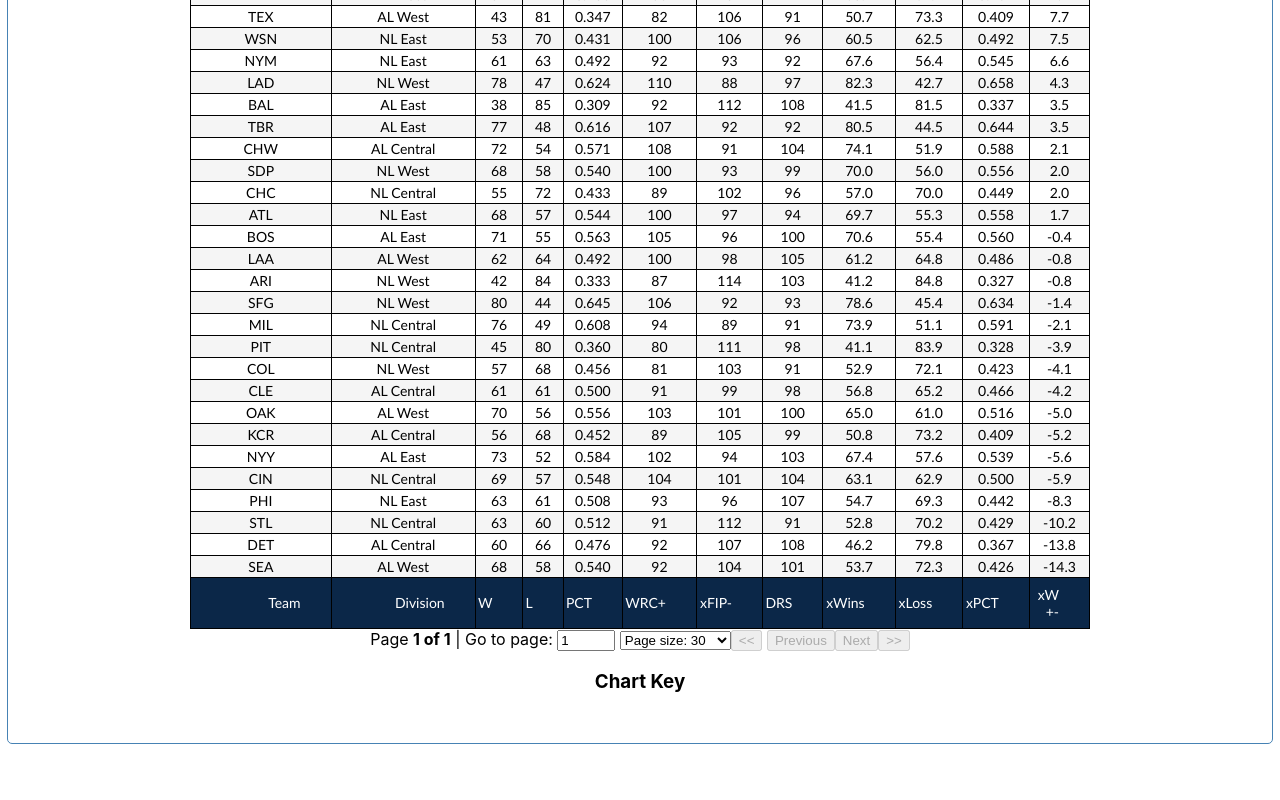
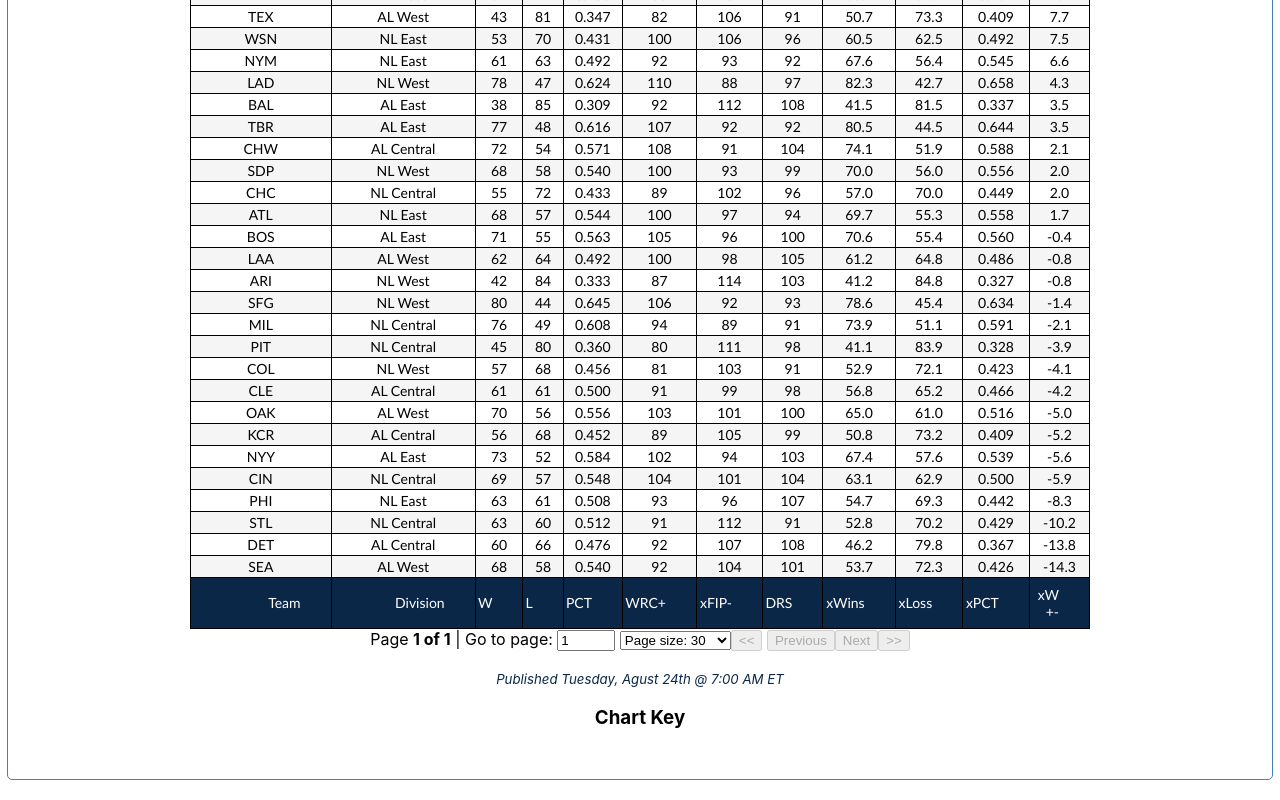
Before and after one commit to basewinner/basewinner-stat-tables, a React (Create React App) app: page /expected in a window 1280 px wide. Shown: the part 342-1142 px from the top of the page. Before the commit the page ends 1106 px from the top, so only its background shows below. Built offline with nearby package versions, Linux system fonts and the light colour scheme.

Commit message:
added published date to Xstandings

```diff
--- a/src/Expected.css
+++ b/src/Expected.css
@@ -1,3 +1,12 @@
 .standings {
   text-align: center;
 }
+
+.left {
+  margin: 0px auto;
+  text-align: center;
+  padding-top: 20px;
+  font-style: italic;
+  font-weight: 400;
+  color: rgb(11, 39, 72);
+}
--- a/src/Expected.js
+++ b/src/Expected.js
@@ -1,12 +1,15 @@
 import React from "react";
 import expected_standings from "./pictures/expected_standings.jpg";
 import {ExpectedTable} from './components/ExpectedTable'
+import "./Expected.css";
+
 
 function Expected() {
   return (
     <div>
       <h1 className="standings">MLB Expected Standings</h1>
       <ExpectedTable />
+      <h5 className="left">Published Tuesday, Agust 24th @ 7:00 AM ET</h5>
       <h3>Chart Key</h3>
     </div>
   );
```
